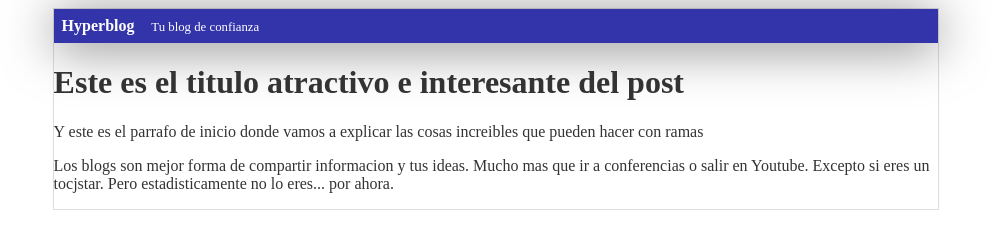
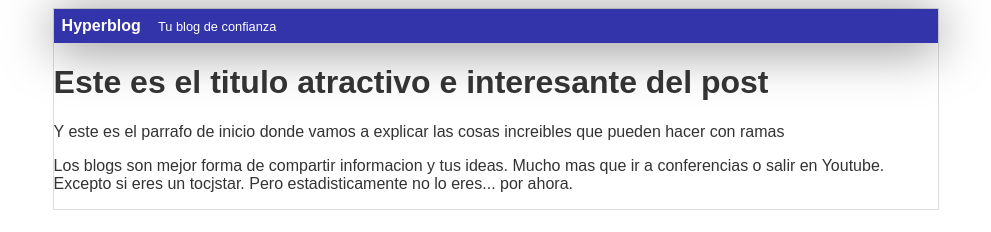
Before and after one commit to 1Alejo31/Curso-git-y-github, a plain HTML site: page blogpost.html in a window 1280 px wide. Shown: the whole page, without its empty margins (144-1135 px from the left). Drawn offline with Linux system fonts and the light colour scheme.

Commit message:
Cambio de fuente en el blog

```diff
--- a/css/estilos.css
+++ b/css/estilos.css
@@ -1,7 +1,7 @@
 body
 {
     text-align: center !important;
-    font-family: Courie;
+    font-family: Arial;
     color: #333;
     font-size: 16px;
     display: flex;
```
